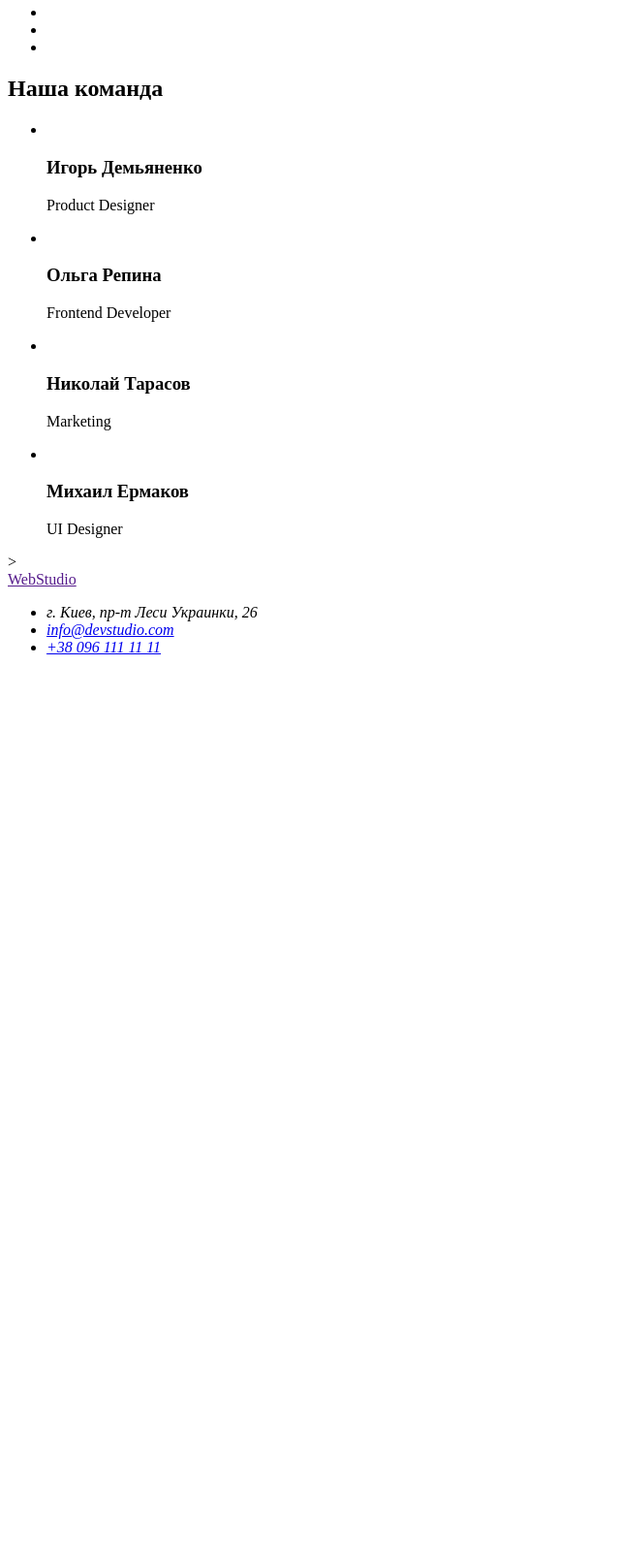
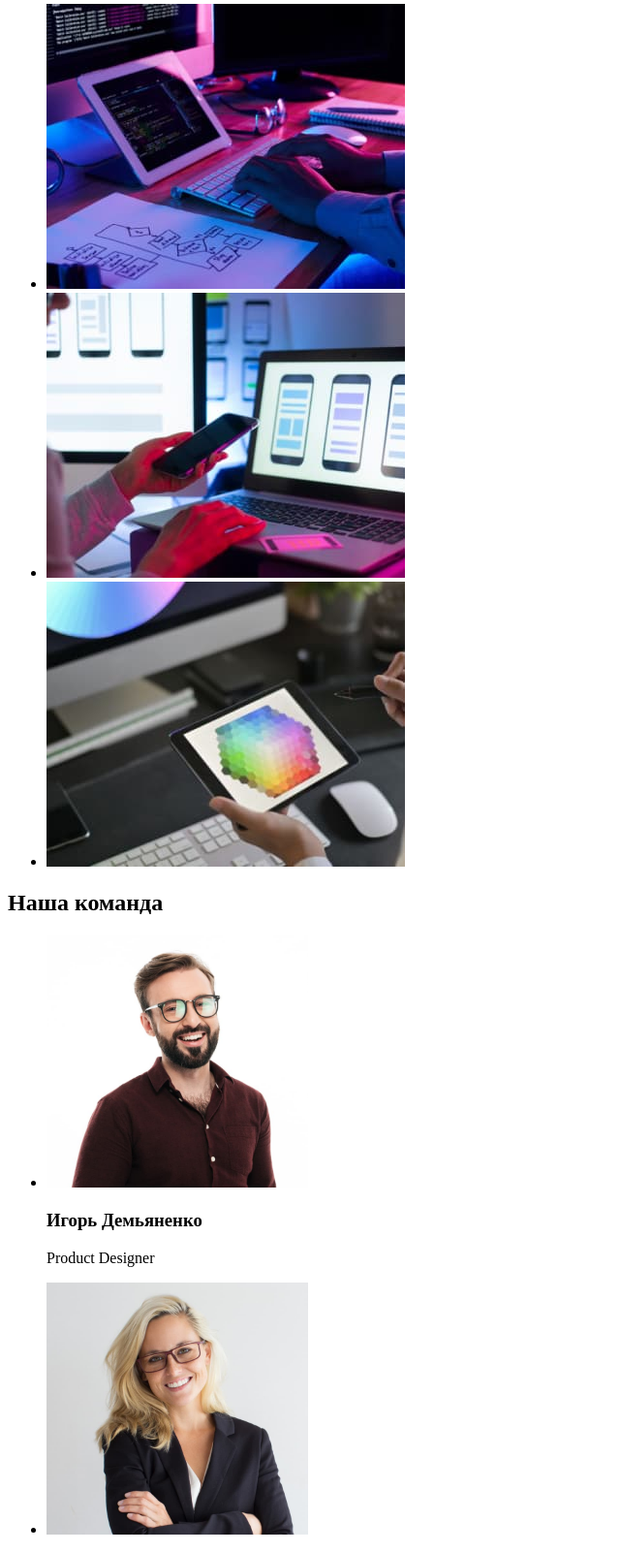
Before and after one commit to Nazarii0504/goit-markup-hw-01, a plain HTML site: page index.html in a window 1280 px wide. Shown: the part 656-2258 px from the top of the page at 97% size, without its empty margins (0-640 px from the left). Before the commit the page ends 1349 px from the top, so only its background shows below. Drawn offline with Linux system fonts and the light colour scheme.

Commit message:
add photo

```diff
--- a/index.html
+++ b/index.html
@@ -55,13 +55,13 @@
             <h2> Чем мы занимаемся</h2>
             <ul>
                 <li>
-                    <img src="./box1(1).jpg" alt="" width=370>
+                    <img src="./images/box1(1).jpg" alt="" width=370>
                 </li>
                 <li>
-                    <img src="./box2(1).jpg" alt="" width=370>
+                    <img src="./images/box2(1).jpg" alt="" width=370>
                 </li>
                 <li>
-                    <img src="./box3(1).jpg" alt="" width=370>
+                    <img src="./images/box3(1).jpg" alt="" width=370>
                 </li>
             </ul>
 
@@ -72,25 +72,25 @@
             <h2> Наша команда</h2>
             <ul>
                 <li>
-                   <img src="./face1(1).jpg" alt="" width="270">
+                   <img src="./images/face1(1).jpg" alt="" width="270">
                        <h3>Игорь Демьяненко</h3>
                        <p>Product Designer</p>
 
                 </li>
                 <li>
-                   <img src="./face2(1).jpg" alt="" width="270">
+                   <img src="./images/face2(1).jpg" alt="" width="270">
                     <h3>Ольга Репина</h3>
                        <p>Frontend Developer</p>
 
                 </li>
                 <li>
-                   <img src="./face3(1).jpg" alt="" width="270">
+                   <img src="./images/face3(1).jpg" alt="" width="270">
                     <h3>Николай Тарасов</h3>
                        <p>Marketing</p>
 
                 </li>
                 <li>
-                   <img src="./face4(1).jpg" alt="" width="270">
+                   <img src="./images/face4(1).jpg" alt="" width="270">
                     <h3>Михаил Ермаков</h3>
                      <p>UI Designer</p>
 
```
